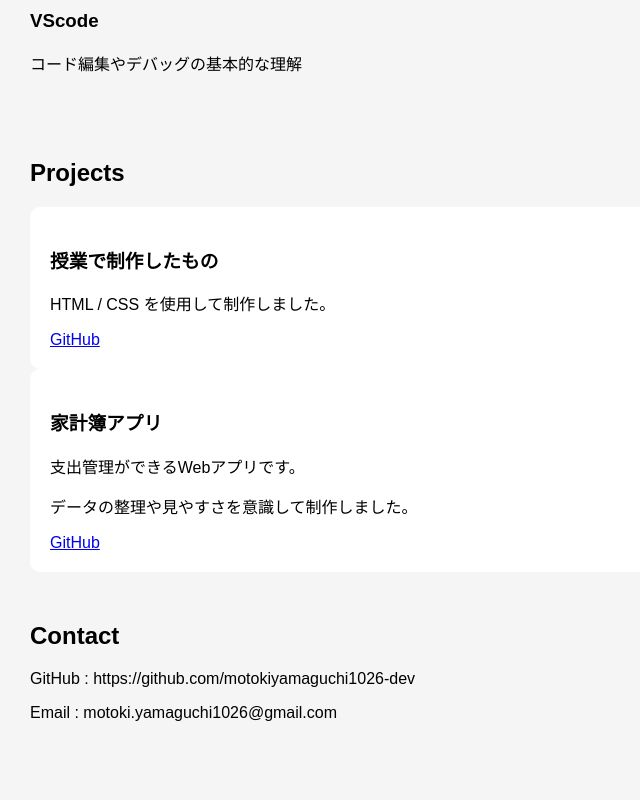
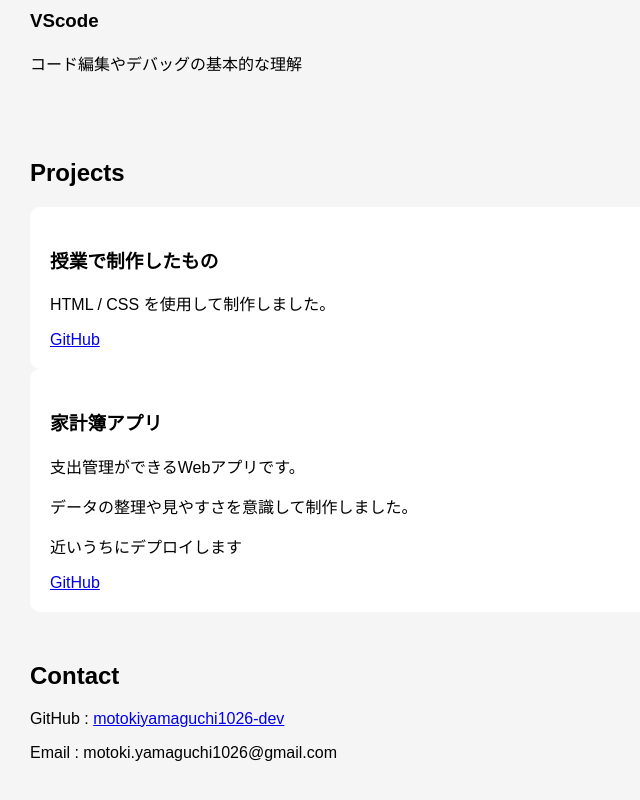
Before and after one commit to motokiyamaguchi1026-dev/my-portfolio, a plain HTML site: page index.html in a window 1280 px wide. Shown: the part 1174-1974 px from the top of the page, without its empty margins (0-640 px from the left). Drawn offline with Linux system fonts and the light colour scheme.

Commit message:
プロジェクトセクションのGitHubリンクを更新し、連絡先情報のGitHubリンクを改善しました。また、不要な空白を削除しました。

```diff
--- a/index.html
+++ b/index.html
@@ -75,12 +75,6 @@
         <br>
       </div>
 
-
-
-
-
-
-
     </section>
 
     <section id="projects">
@@ -114,15 +108,25 @@
         <p>
           データの整理や見やすさを意識して制作しました。
         </p>
+        <p>近いうちにデプロイします</p>
 
-        <a href="#">GitHub</a>
+        <a href="https://github.com/motokiyamaguchi1026-dev/One-year-examination-committee" target="_blank">
+
+          GitHub
+
+        </a>
       </div>
     </section>
 
     <section id="contact">
       <h2>Contact</h2>
 
-      <p>GitHub : https://github.com/motokiyamaguchi1026-dev</p>
+      <p>
+        GitHub :
+        <a href="https://github.com/motokiyamaguchi1026-dev" target="_blank">
+          motokiyamaguchi1026-dev
+        </a>
+      </p>
       <p>Email : motoki.yamaguchi1026@gmail.com</p>
     </section>
 
```
